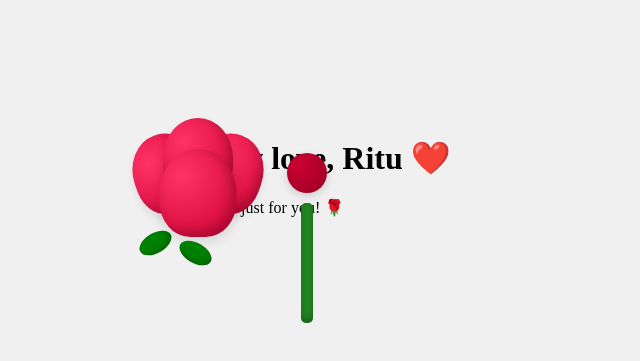
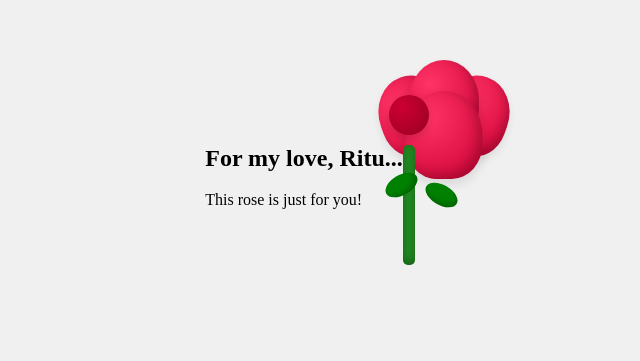
Before and after one commit to SwapneelT/Rose, a plain HTML site: page index.html in a window 1280 px wide. Shown: the part 225-586 px from the top of the page, without its empty margins (333-973 px from the left). Drawn offline with Linux system fonts and the light colour scheme.

Commit message:
Update index.html

```diff
--- a/index.html
+++ b/index.html
@@ -8,8 +8,9 @@
 </head>
 <body>
     <div class="container">
-        <h1>For my love, Ritu ❤️</h1>
-        <p>This rose is just for you! 🌹</p>
+        <h2>For my love, Ritu....</h2>
+        <p>This rose is just for you!</p>
+    </div>
     <div class="rose">
         <div class="petal petal1"></div>
         <div class="petal petal2"></div>
@@ -20,6 +21,5 @@
         <div class="leaf leaf1"></div>
         <div class="leaf leaf2"></div>
     </div>
-     </div>
 </body>
 </html>
```
Lines whose indentation alone changed are shown as unchanged.
